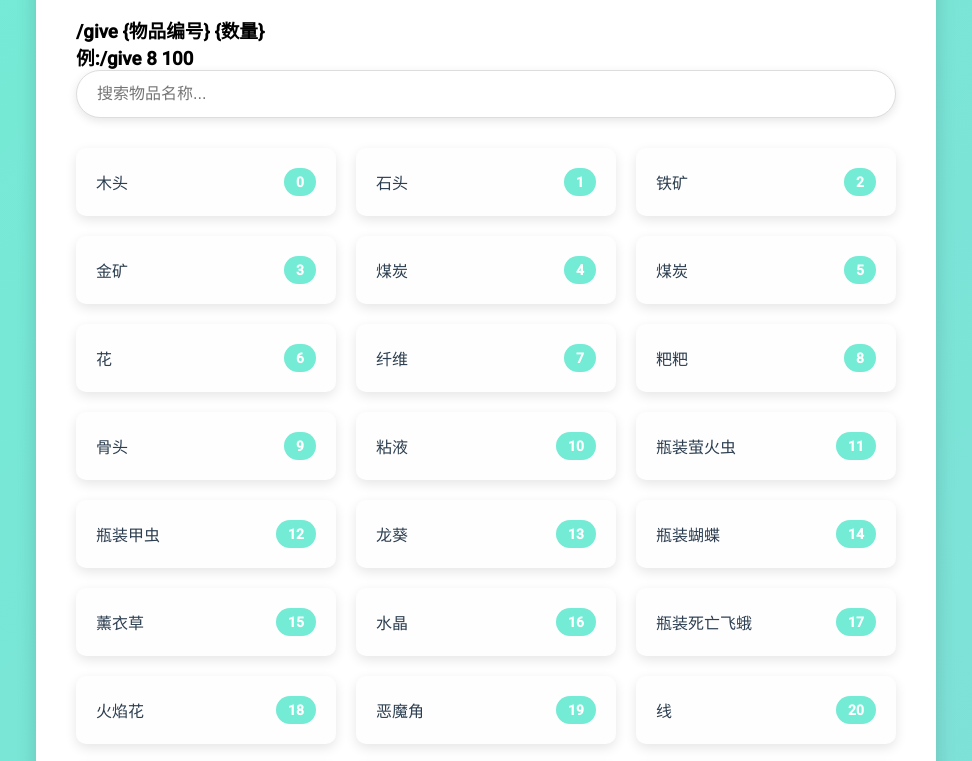
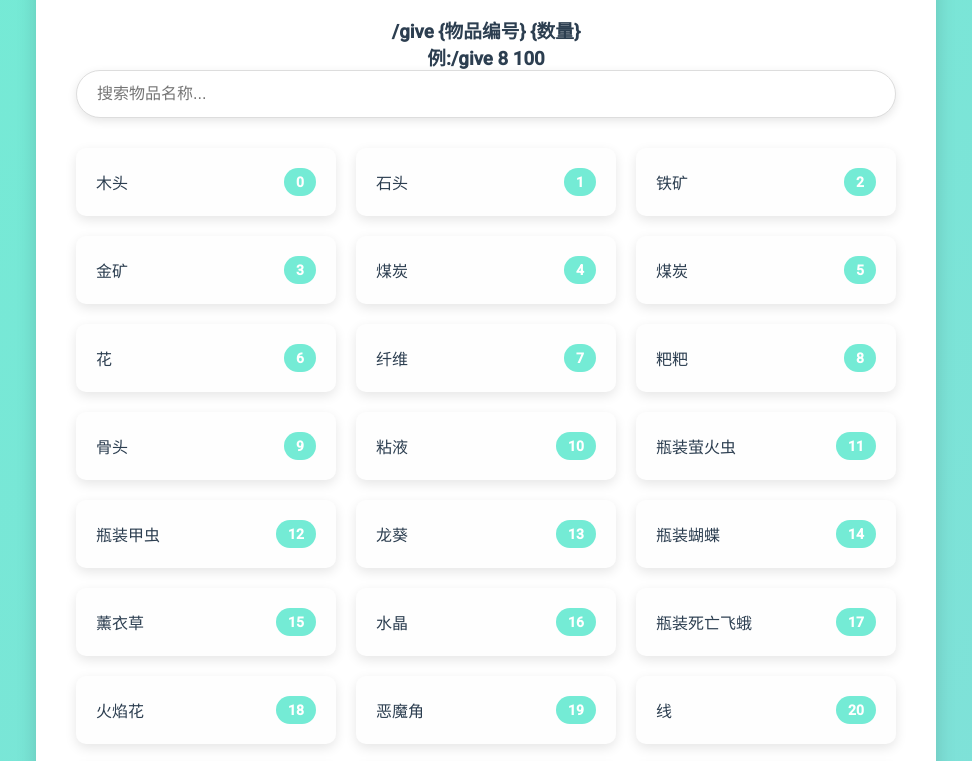
Before and after one commit to kunweb04/f, a plain HTML site: page index.html in a window 1280 px wide. Shown: the part 132-893 px from the top of the page, without its empty margins (154-1126 px from the left). Drawn offline with Linux system fonts and the light colour scheme.

Commit message:
Update index.html

```diff
--- a/index.html
+++ b/index.html
@@ -28,6 +28,10 @@
       text-align: center;
       margin-bottom: 30px;
       font-size: 2.5rem;
+      color: #2c3e50;
+    }
+    h3 {
+      text-align: center;
       color: #2c3e50;
     }
     #searchBox {
```
